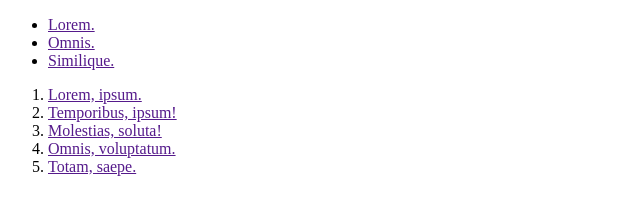
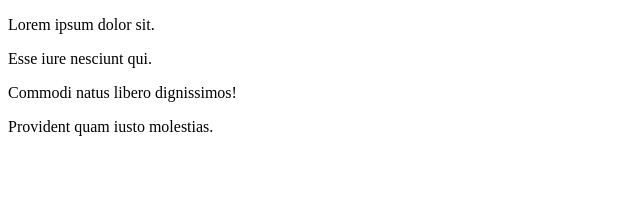
Before and after one commit to KereBere/git_github_vscode, a plain HTML site: page loginFrom.html in a window 1280 px wide. Shown: the whole page, without its empty margins (0-640 px from the left). Drawn offline with Linux system fonts and the light colour scheme.

Commit message:
branch ali edited after merge

```diff
--- a/loginFrom.html
+++ b/loginFrom.html
@@ -9,18 +9,10 @@
 </head>
 
 <body>
-    <ul>
-        <li><a href="">Lorem.</a></li>
-        <li><a href="">Omnis.</a></li>
-        <li><a href="">Similique.</a></li>
-    </ul>
-    <ol>
-        <li><a href="">Lorem, ipsum.</a></li>
-        <li><a href="">Temporibus, ipsum!</a></li>
-        <li><a href="">Molestias, soluta!</a></li>
-        <li><a href="">Omnis, voluptatum.</a></li>
-        <li><a href="">Totam, saepe.</a></li>
-    </ol>
+    <p>Lorem ipsum dolor sit.</p>
+    <p>Esse iure nesciunt qui.</p>
+    <p>Commodi natus libero dignissimos!</p>
+    <p>Provident quam iusto molestias.</p>
 </body>
 
 </html>
```
